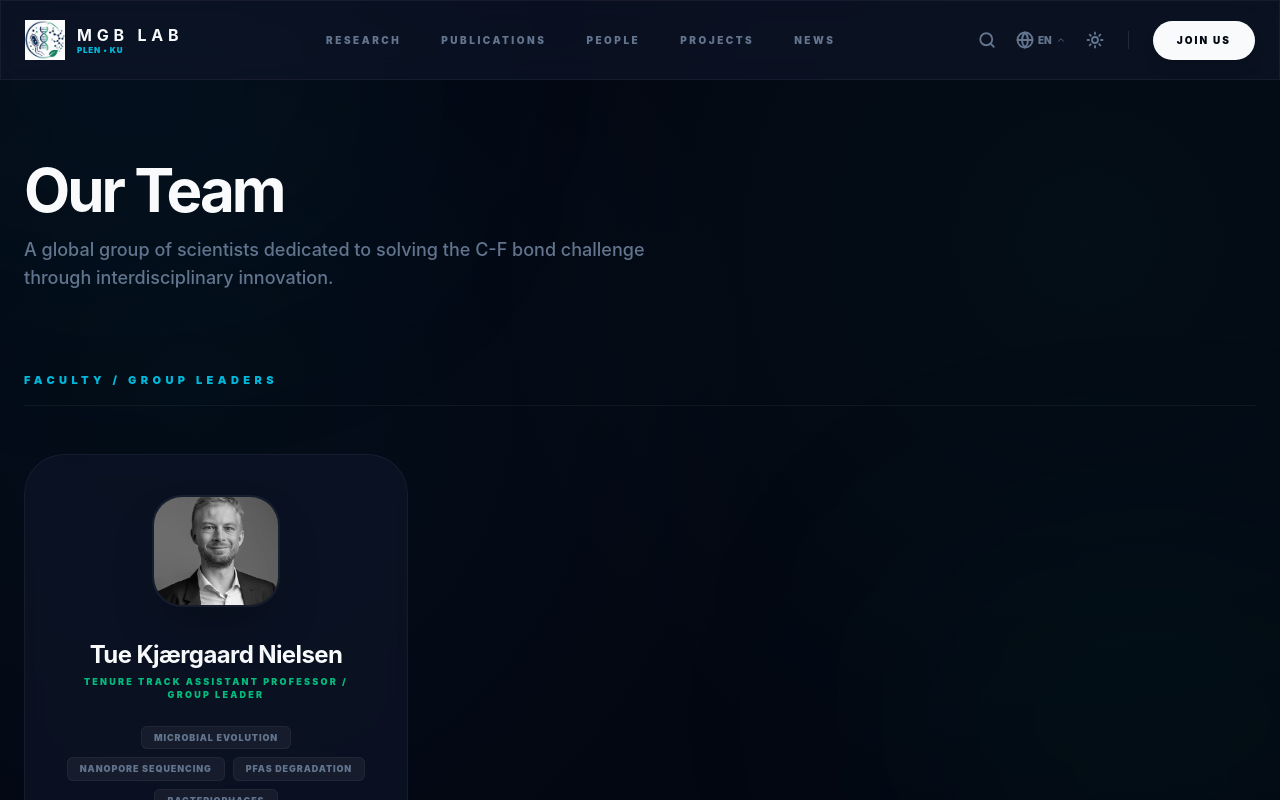
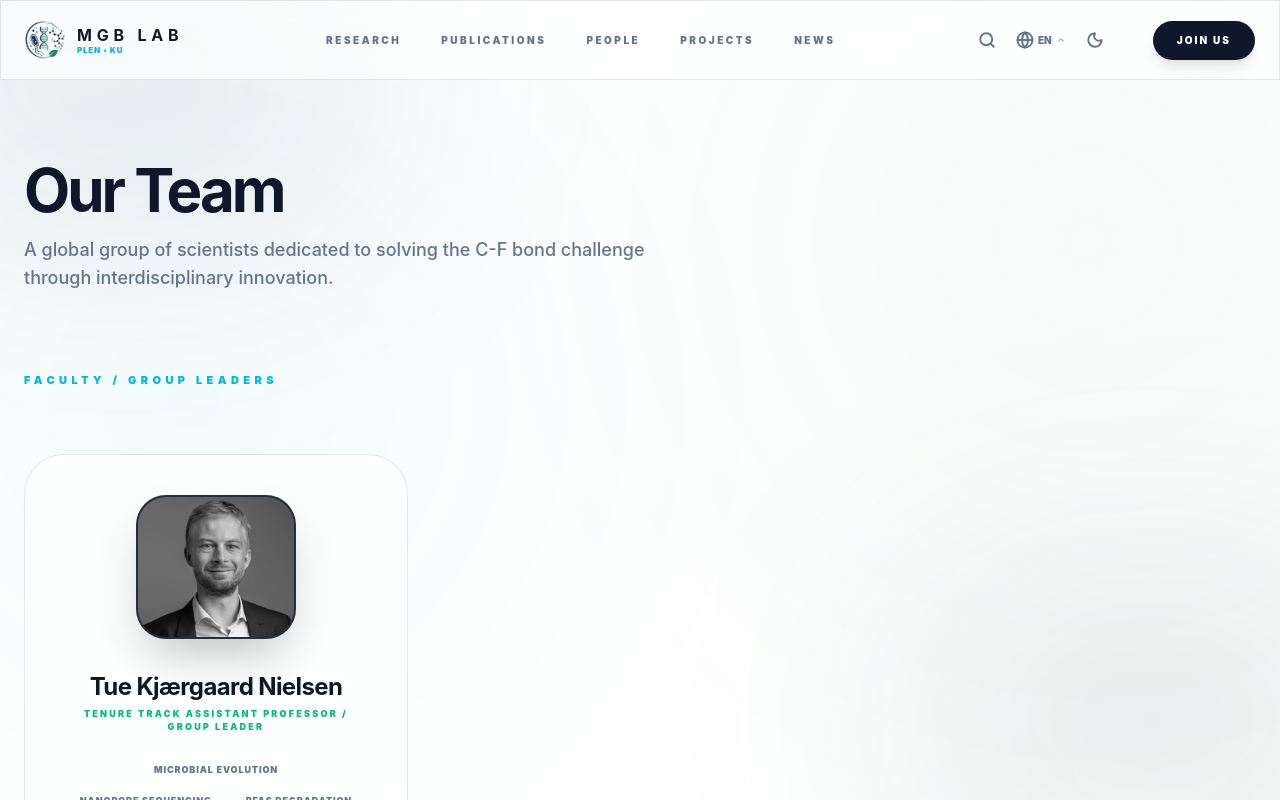
Before and after one commit to KU-MGB/KU-MGB.github.io, a Next.js app: page /people in a window 1280 px wide. Both pictures are taken after a click on the button "EN". Shown: the top 800 px of the page. Built offline with nearby package versions, Linux system fonts and the light colour scheme.

Commit message:
Update: Set default theme to Light, expand language dropdown to 11 languages, and fix profile photo cropping

```diff
--- a/src/app/layout.tsx
+++ b/src/app/layout.tsx
@@ -14,7 +14,7 @@ export default function RootLayout({
   children: React.ReactNode;
 }>) {
   return (
-    <html lang="en" className="dark" style={{ colorScheme: 'dark' }}>
+    <html lang="en" className="light" style={{ colorScheme: 'light' }}>
       <body className="antialiased selection:bg-cyan-500/30">
         <ThemeProvider>
           {/* Cinematic Ambient Glow */}
--- a/src/app/people/page.tsx
+++ b/src/app/people/page.tsx
@@ -39,7 +39,7 @@ export default function PeoplePage() {
                       <a
                         href={person.website || person.github || person.scholar || `mailto:${person.email}`}
                         target="_blank"
-                        className="w-32 h-28 rounded-[30px] overflow-hidden mb-8 border-2 border-white/5 group-hover:border-cyan-500/40 transition-all duration-500 block relative group/avatar shadow-2xl"
+                        className="w-40 h-36 rounded-[30px] overflow-hidden mb-8 border-2 border-white/10 dark:border-white/5 group-hover:border-cyan-500/40 transition-all duration-500 block relative group/avatar shadow-2xl bg-slate-900"
                         title={`View ${person.name}'s profile`}
                       >
                         <img
@@ -47,7 +47,7 @@ export default function PeoplePage() {
                           alt={person.name}
                           decoding="async"
                           loading="lazy"
-                          className="w-full h-full object-cover grayscale group-hover:grayscale-0 group-hover:scale-110 transition-all duration-700"
+                          className="w-full h-full object-cover object-top grayscale group-hover:grayscale-0 group-hover:scale-105 transition-all duration-700"
                         />
                         <div className="absolute inset-0 bg-cyan-500/10 opacity-0 group-hover:opacity-100 transition-opacity pointer-events-none flex items-center justify-center">
                            <span className="text-[8px] font-black text-white uppercase tracking-widest bg-cyan-500/80 px-2 py-1 rounded">View Profile</span>
--- a/src/components/layout/Navbar.tsx
+++ b/src/components/layout/Navbar.tsx
@@ -45,9 +45,25 @@ export default function Navbar() {
                     <ChevronDown size={10} className={`${langOpen ? 'rotate-180' : ''} transition-transform`} />
                 </button>
                 {langOpen && (
-                  <div className="absolute top-full right-0 mt-4 w-32 glass-panel rounded-xl py-2 overflow-hidden shadow-2xl animate-fade-in">
-                    <button className="w-full text-left px-4 py-2 text-[10px] font-bold text-foreground hover:bg-cyan-500 hover:text-slate-950 transition-colors">EN (English)</button>
-                    <button className="w-full text-left px-4 py-2 text-[10px] font-bold text-foreground hover:bg-cyan-500 hover:text-slate-950 transition-colors">DA (Dansk)</button>
+                  <div className="absolute top-full right-0 mt-4 w-48 glass-panel rounded-2xl py-3 overflow-hidden shadow-2xl animate-fade-in border border-white/10 max-h-[400px] overflow-y-auto custom-scrollbar">
+                    {[
+                      { code: "EN", name: "English" },
+                      { code: "DA", name: "Dansk" },
+                      { code: "AR", name: "العربية" },
+                      { code: "HI", name: "हिन्दी" },
+                      { code: "ES", name: "Español" },
+                      { code: "FR", name: "Français" },
+                      { code: "DE", name: "Deutsch" },
+                      { code: "ZH", name: "中文" },
+                      { code: "UR", name: "اردو" },
+                      { code: "RU", name: "Русский" },
+                      { code: "JA", name: "日本語" }
+                    ].map((lang) => (
+                      <button key={lang.code} className="w-full text-left px-5 py-2.5 text-[11px] font-bold text-foreground hover:bg-cyan-500 hover:text-slate-950 transition-colors flex justify-between items-center group/lang">
+                        <span>{lang.name}</span>
+                        <span className="text-[9px] opacity-50 group-hover/lang:opacity-100">{lang.code}</span>
+                      </button>
+                    ))}
                   </div>
                 )}
              </div>
--- a/src/components/theme/ThemeProvider.tsx
+++ b/src/components/theme/ThemeProvider.tsx
@@ -10,13 +10,15 @@ const ThemeContext = createContext<{
 } | undefined>(undefined);
 
 export function ThemeProvider({ children }: { children: React.ReactNode }) {
-  const [theme, setTheme] = useState<Theme>("dark");
+  const [theme, setTheme] = useState<Theme>("light");
 
   useEffect(() => {
     const savedTheme = localStorage.getItem("theme") as Theme | null;
     if (savedTheme) {
       setTheme(savedTheme);
       document.documentElement.classList.toggle("dark", savedTheme === "dark");
+    } else {
+      document.documentElement.classList.remove("dark");
     }
   }, []);
 
```
